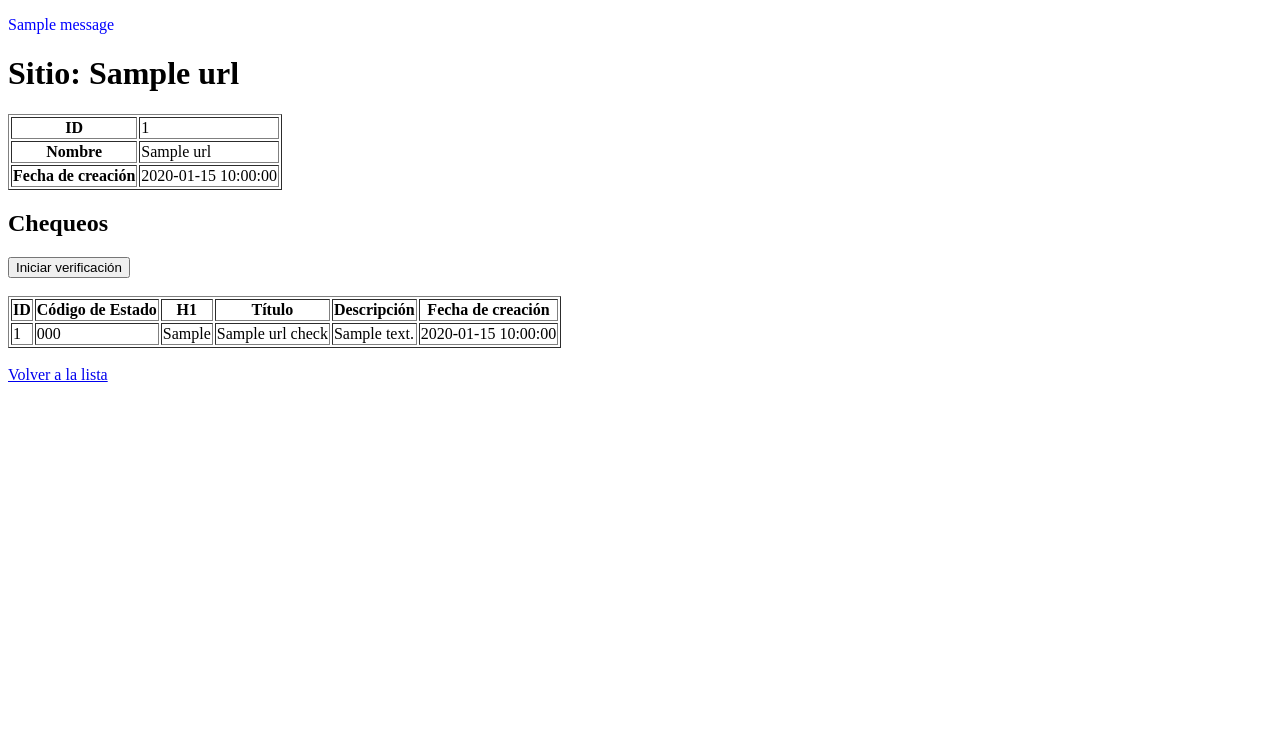
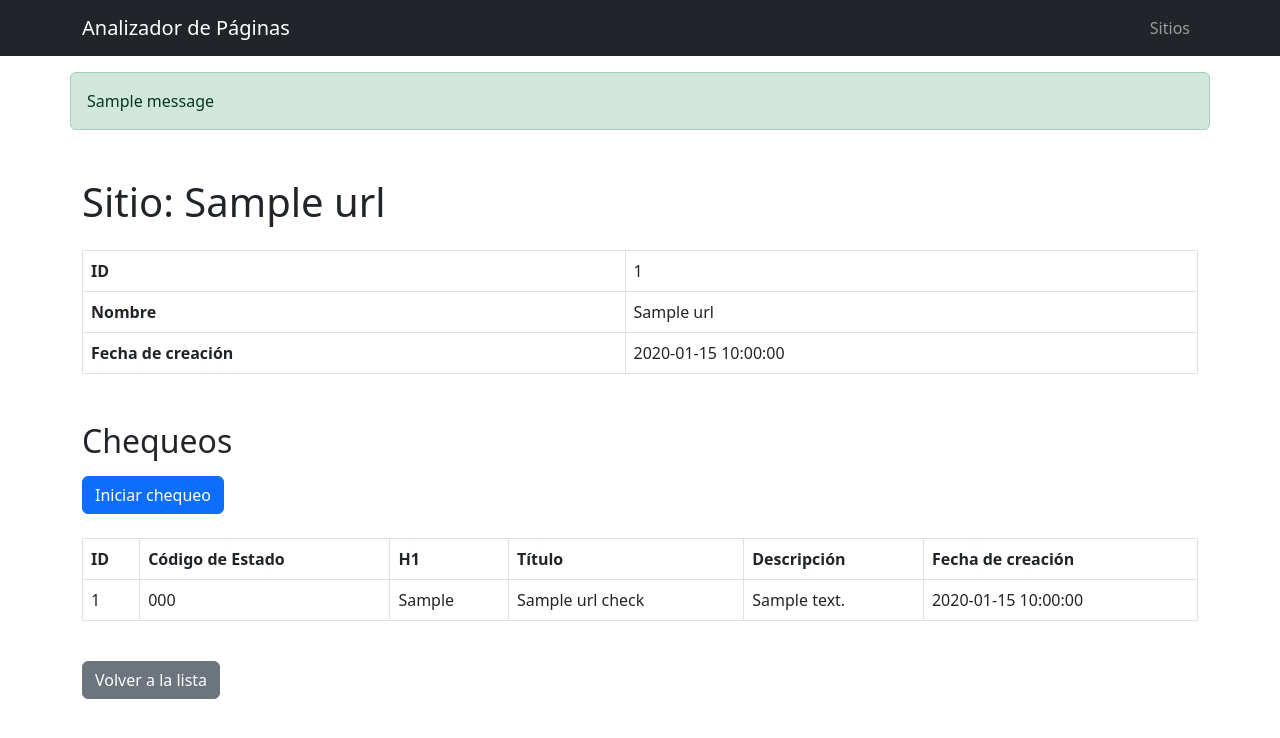
Before and after one commit to Bam-Manu-182/python-project-207, a Flask app: page /urls/1 in a window 1280 px wide. Shown: the top 738 px of the page. Run offline with Flask 3, Linux system fonts and the light colour scheme; one stand-in notice (Sample message) is shown; a database or web service that is not in the repository returns one stand-in record (values such as "Sample title"); some libraries are stand-ins or nearby versions.

Commit message:
Project 207 V4 Commit 9.2
Se continúan haciendo modificaciones en los archivos show.html y urls.html tratando de seguir los lineamientos de los test de Hexlet.

```diff
--- a/page_analyzer/templates/show.html
+++ b/page_analyzer/templates/show.html
@@ -4,20 +4,29 @@
     <meta charset="utf-8">
     <meta name="viewport" content="width=device-width, initial-scale=1">
     <title>Detalles de la URL</title>
+    <link
+        href="https://cdn.jsdelivr.net/npm/bootstrap@5.3.0/dist/css/bootstrap.min.css"
+        rel="stylesheet">
 </head>
 <body>
 
-    {% with messages = get_flashed_messages() %}
-      {% if messages %}
-        {% for message in messages %}
-          <p style="color: blue;">{{ message }}</p>
+    <nav class="navbar navbar-expand-lg navbar-dark bg-dark">
+        <div class="container">
+            <a class="navbar-brand" href="/">Analizador de Páginas</a>
+            <div class="navbar-nav">
+                <a class="nav-link" href="/urls">Sitios</a>
+            </div>
+        </div>
+    </nav>
+
+    {% for message in get_flashed_messages() %}
+        <div class="alert alert-success container mt-3">{{ message }}</div>
     {% endfor %}
-      {% endif %}
-    {% endwith %}
 
+    <div class="container mt-5">
         <h1>Sitio: {{ url[1] }}</h1>
 
-    <table border="1">
+        <table class="table table-bordered mt-4">
             <tr>
                 <th>ID</th>
                 <td>{{ url[0] }}</td>
@@ -32,14 +41,15 @@
             </tr>
         </table>
 
-    <h2>Chequeos</h2>
+        <h2 class="mt-5">Chequeos</h2>
 
-    <form action="/urls/{{ url[0] }}/checks" methods="POST" method="post">
-        <button type="submit">Iniciar verificación</button>
+        <form action="/urls/{{ url[0] }}/checks" method="POST" class="mt-3">
+            <button type="submit" class="btn btn-primary">
+                Iniciar chequeo
+            </button>
         </form>
 
-    <br>
-    <table data-test="checks" border="1">
+        <table data-test="checks" class="table table-bordered mt-4">
             <thead>
                 <tr>
                     <th>ID</th>
@@ -65,7 +75,8 @@
         </table>
 
         <br>
-    <a href="/urls">Volver a la lista</a>
+        <a href="/urls" class="btn btn-secondary">Volver a la lista</a>
+    </div>
 
 </body>
 </html>
```
Also changed, not shown: page_analyzer/templates/urls.html (+19 -3 lines). Lines whose indentation alone changed are shown as unchanged.
